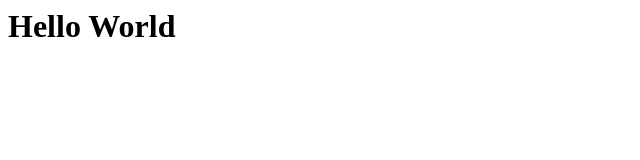
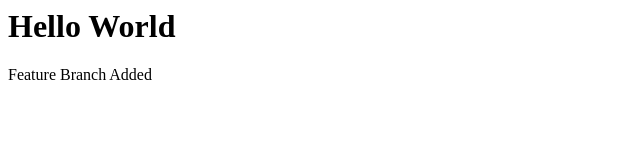
Before and after one commit to Makelet/localrepo, a plain HTML site: page index.html in a window 1280 px wide. Shown: the whole page, without its empty margins (0-640 px from the left). Drawn offline with Linux system fonts and the light colour scheme.

Commit message:
New Feature

```diff
--- a/index.html
+++ b/index.html
@@ -1 +1,2 @@
 <h1>Hello World</h1>
+<p>Feature Branch Added</p>
```
